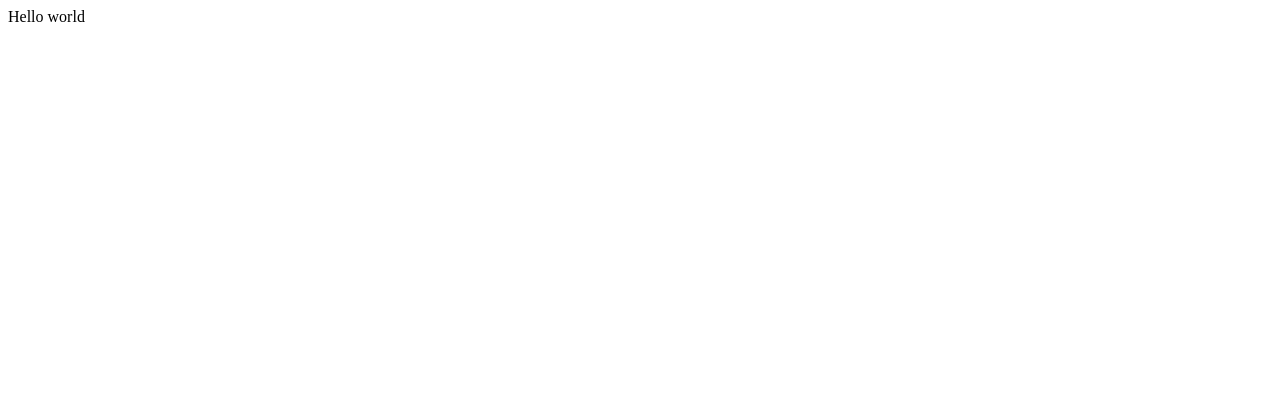
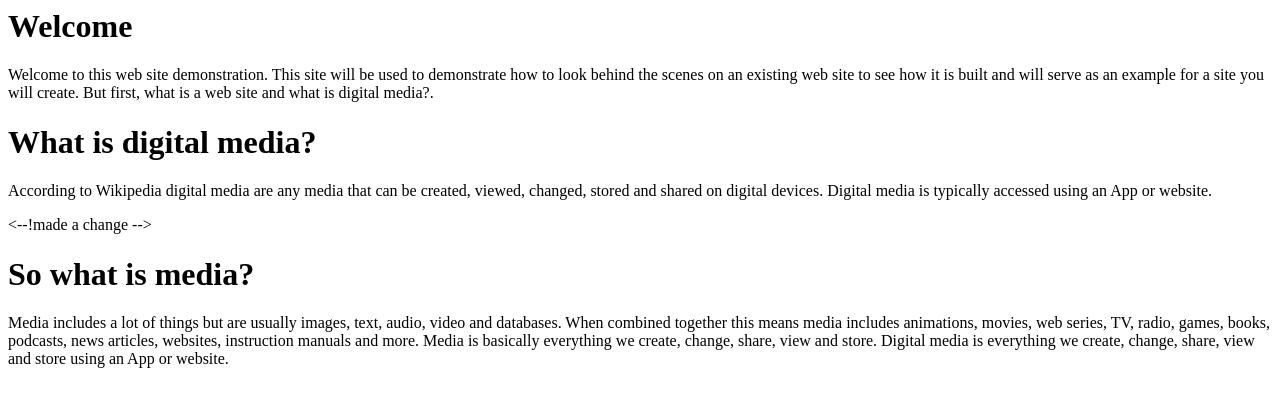
Before and after one commit to kevin-25116/MyWebsite, a plain HTML site: page index.html in a window 1280 px wide. Drawn offline with Linux system fonts and the light colour scheme.

```diff
--- a/index.html
+++ b/index.html
@@ -1,16 +1,13 @@
-<!DOCTYPE html>
-<html>
+<h1>Welcome</h1>
+<p>Welcome to this web site demonstration. This site will be used to demonstrate how to look behind the scenes on an existing web site to see how it is built and will serve as an example for a site you will create.
+  But first, what is a web site and what is digital media?.</p>
+ <H1>What is digital media?</H1>
+<p>According to Wikipedia digital media are any media that can be created, viewed, changed, stored and shared on digital devices. Digital media is typically accessed using an App or website.</P>
+<--!made a change -->
+<h1>So what is media?</h1>
+<P>Media includes a lot of things but are usually images, text, audio, video and databases. When combined together this
+  means media includes animations, movies, web series, TV, radio, games, books, podcasts, news articles, websites,
+  instruction manuals and more.
 
-<head>
-  <meta charset="utf-8">
-  <meta name="viewport" content="width=device-width">
-  <title>replit</title>
-  <link href="style.css" rel="stylesheet" type="text/css" />
-</head>
-
-<body>
-  Hello world
-  <script src="script.js"></script>
-</body>
-
-</html>
+  Media is basically everything we create, change, share, view and store. Digital media is everything we create, change,
+  share, view and store using an App or website.</P>
```
Also changed, not shown: page2.html (added, +6 -0 lines).
